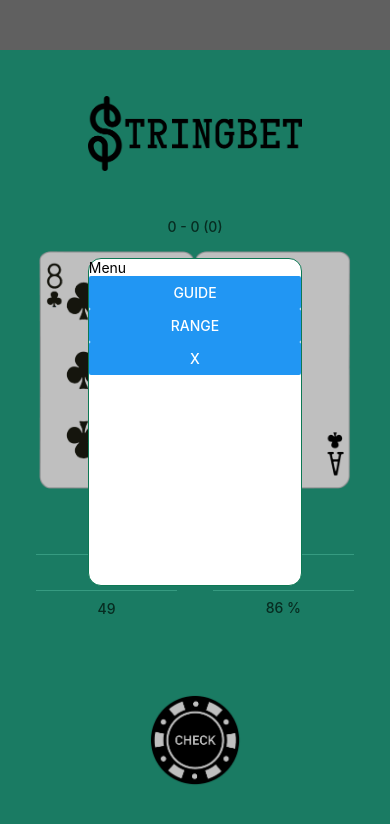
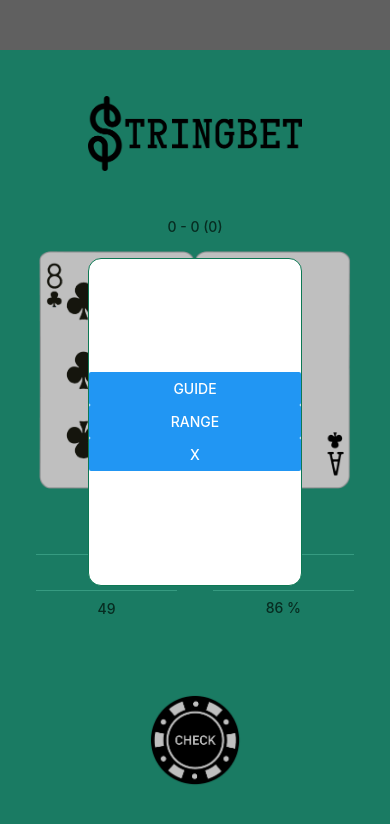
Before and after one commit to roblll/stringbet, a React Native app: screen / in a window 390 px wide. Both pictures are taken after a click on the element 195 px from the left and 133 px from the top of the page. Shown: the top 824 px of the page. Built offline with nearby package versions, Linux system fonts and the light colour scheme.

Commit message:
Update Menu.tsx style

```diff
--- a/components/Menu.tsx
+++ b/components/Menu.tsx
@@ -1,5 +1,5 @@
 import React from 'react';
-import { View, Text, StyleSheet, Button, Dimensions } from 'react-native';
+import { View, StyleSheet, Button, Dimensions } from 'react-native';
 
 const width = Dimensions.get('window').width;
 const height = Dimensions.get('window').height;
@@ -16,7 +16,6 @@ const Menu: React.FC<Props> = ({ hide, showGuide }) => {
     <View style={styles.container}>
       <View style={styles.bg} />
       <View style={styles.content}>
-        <Text>Menu</Text>
         <Button title='GUIDE' onPress={showGuide} />
         <Button title='RANGE' onPress={hide} />
         <Button title='x' onPress={hide} />
@@ -39,6 +38,8 @@ const styles = StyleSheet.create({
     borderColor: '#0d7854',
     borderWidth: 1,
     borderRadius: width / 30,
+    flex: 1,
+    justifyContent: 'center'
   },
   bg: {
     flex: 1,
```
